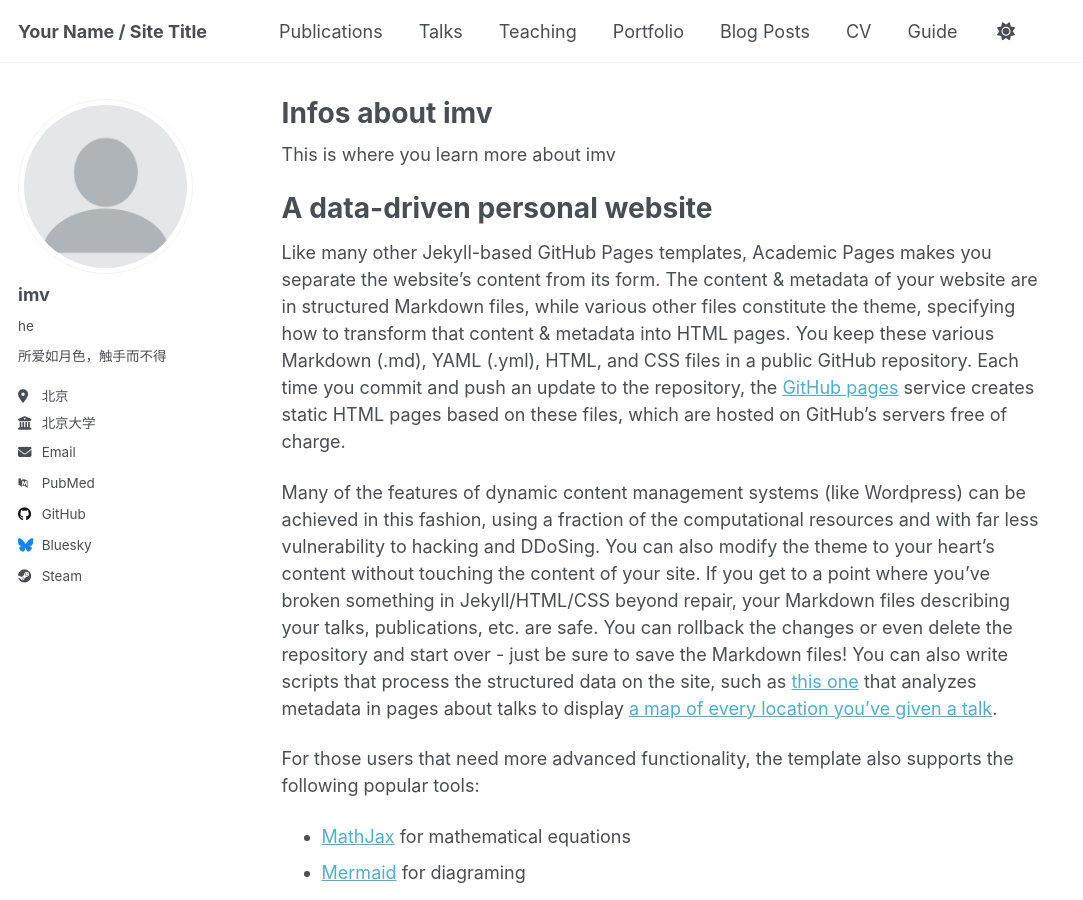
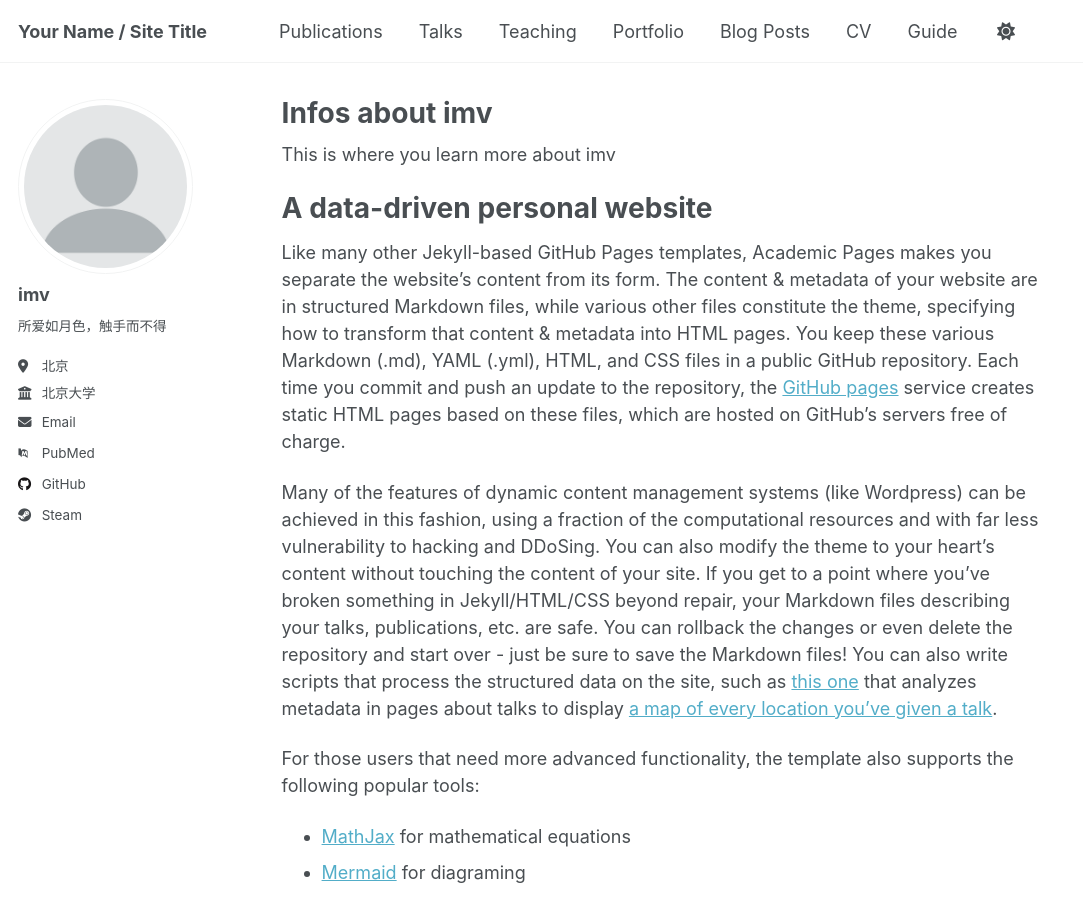
Before and after one commit to imv05/my_info.github.io, a Jekyll site: the page built from _pages/about.md, in a window 1280 px wide and 900 px high. Shown: the whole window, without its empty margins (0-1083 px from the left). Built offline with Jekyll 4.4.1, drawn with Linux system fonts in a browser that asks for light colours; some web fonts are replaced; a script that is not in the unit is left out.

Commit message:
Update _config.yml

```diff
--- a/_config.yml
+++ b/_config.yml
@@ -24,12 +24,12 @@ author:
   # Biographic information
   avatar           : "profile.png"
   name             : "imv"
-  pronouns         : "he"
+  pronouns         :  #
   bio              : "所爱如月色，触手而不得"
   location         : "北京"
   employer         : "北京大学"
   uri              : # URL
-  email            : "664280338@qq.com"
+  email            : 664280338@qq.com
 
   # Academic websites
   academia         : # URL
@@ -53,7 +53,7 @@ author:
 
   # Social media
   artstation       : # Username
-  bluesky          : "bsky.app" # Replace this with you Bluesky username
+  bluesky          : #
   facebook         : # Username
   flickr           : # Username
   foursquare       : # Username
```
